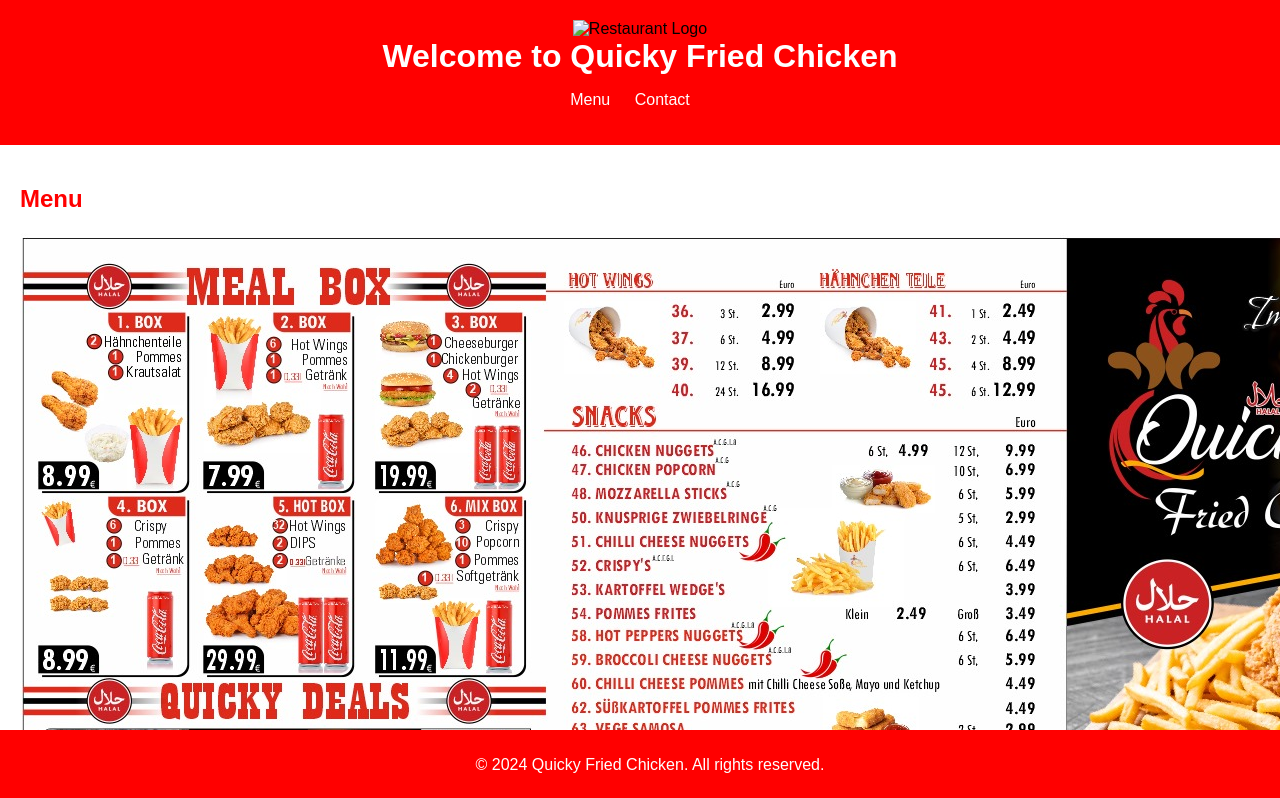
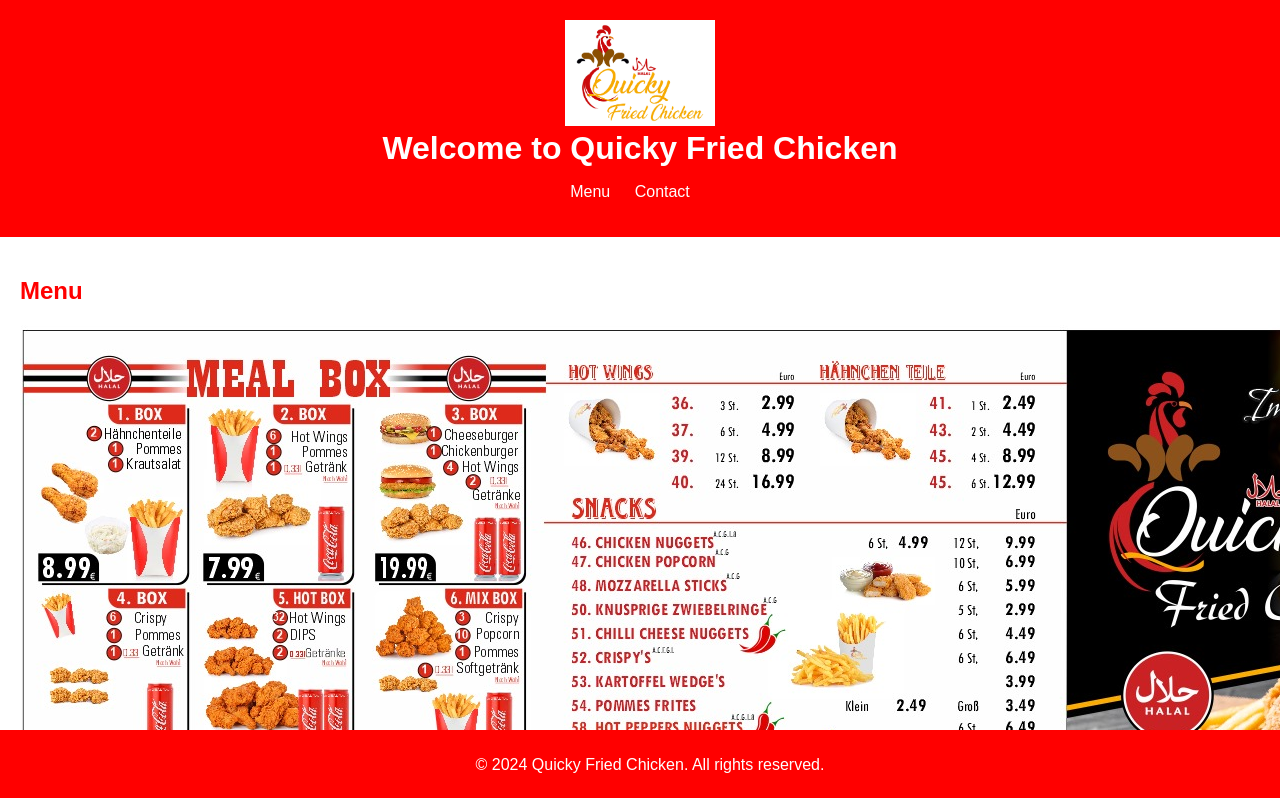
Before and after one commit to WebAppAccount23/quickyFriedChickenWeb, a plain HTML site: page index.html in a window 1280 px wide. Shown: the top 798 px of the page. Drawn offline with Linux system fonts and the light colour scheme.

Commit message:
Update index.html

```diff
--- a/index.html
+++ b/index.html
@@ -81,7 +81,7 @@
 </head>
 <body>
     <header>
-        <img src="assets/logo.png" alt="Restaurant Logo" width="150">
+        <img src="assets/logo.jpg" alt="Restaurant Logo" width="150">
         <h1>Welcome to Quicky Fried Chicken</h1>
         <nav>
             <ul>
```
